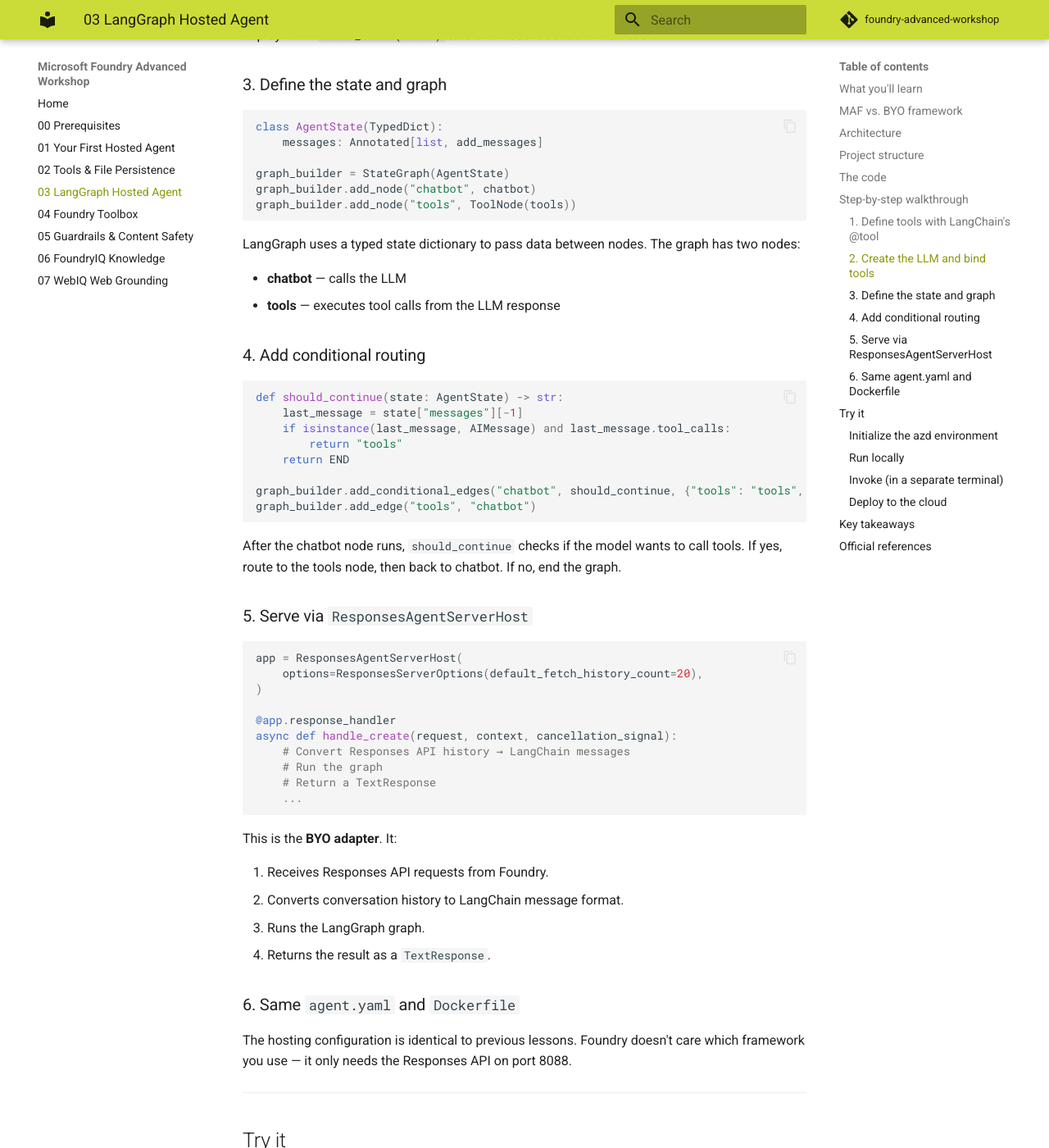
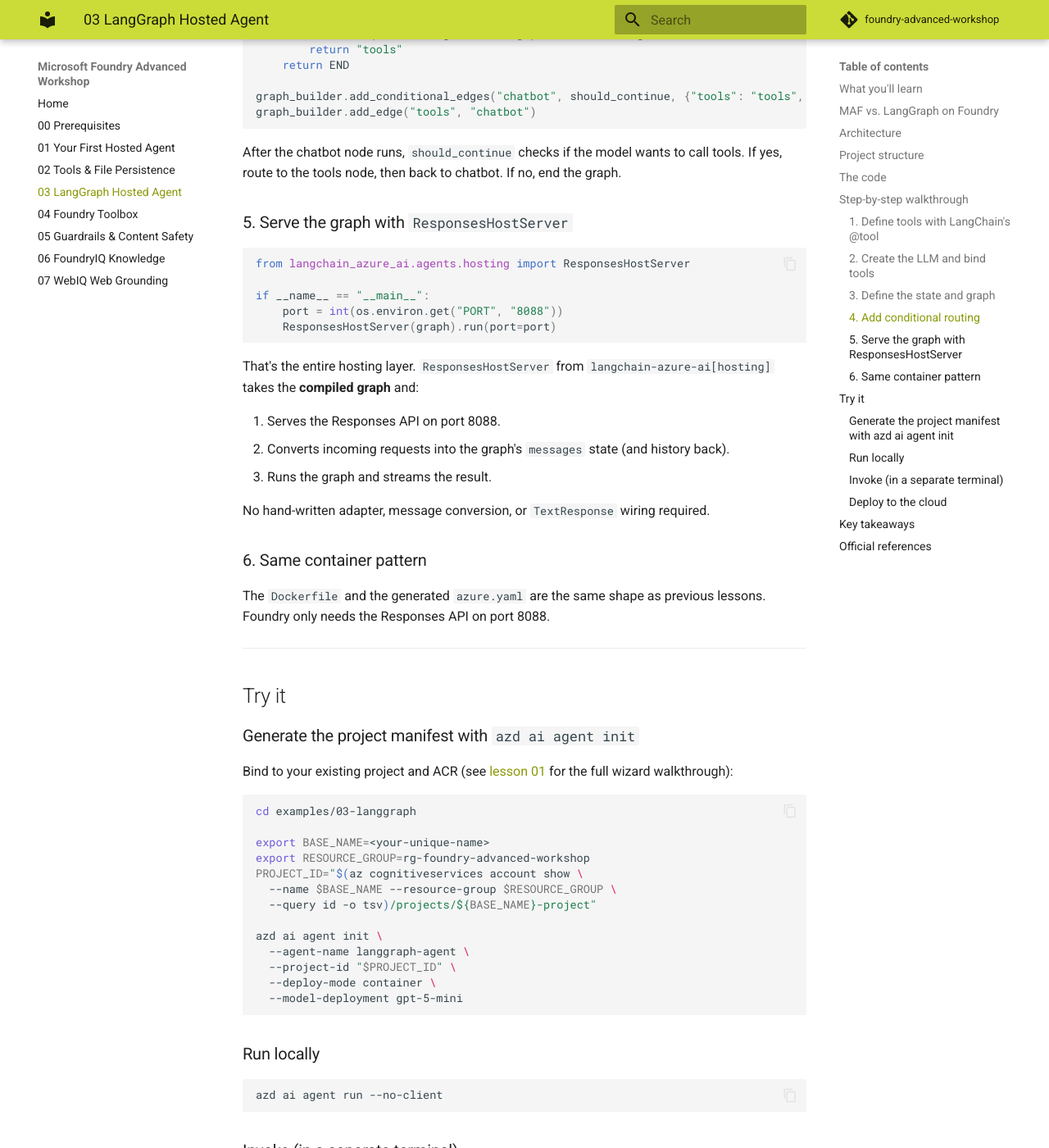
Before and after one commit to beyondelastic/foundry-advanced-workshop, an MkDocs documentation site: the page built from docs/03-langgraph-hosted-agent.md, in a window 1280 px wide and 1400 px high, scrolled down 6209 px. Shown: the whole window at 82% size. Built offline with MkDocs 1.6.1 and Material for MkDocs 9.7.7, drawn with Linux system fonts in a browser that asks for light colours; comment, search, counter and statistics services are not loaded; some of the changed text lies outside the part shown.

Commit message:
Refactor LangGraph hosted agent implementation: replace manual adapter with ResponsesHostServer, update Dockerfile to use Python 3.13, remove deprecated agent.yaml and azure.yaml, and enhance requirements.txt for better dependency management.

````diff
--- a/docs/03-langgraph-hosted-agent.md
+++ b/docs/03-langgraph-hosted-agent.md
@@ -1,28 +1,34 @@
 # 03 — LangGraph Hosted Agent
 
-Build the same healthcare assistant using **LangGraph** instead of Microsoft Agent Framework. This lesson demonstrates the **BYO (Bring Your Own) framework** pattern — you can host any Python agent framework on Foundry by implementing the Responses API protocol adapter.
+Build the same healthcare assistant using **LangGraph** instead of Microsoft Agent Framework. Since GA, Microsoft ships a supported hosting package — [`langchain-azure-ai[hosting]`](https://learn.microsoft.com/en-us/azure/foundry/how-to/develop/langchain-hosted-agents) — whose `ResponsesHostServer` takes a **compiled LangGraph graph** and handles all the Responses protocol plumbing for you. You build the graph; it does the rest. No hand-written adapter required.
 
 ---
 
 ## What you'll learn
 
 - Build a LangGraph agent with a `StateGraph`, tool nodes, and conditional routing.
-- Use `ResponsesAgentServerHost` from `azure-ai-agentserver-responses` to serve the agent on Foundry.
-- Understand the difference between MAF-native and BYO framework approaches.
+- Host a compiled LangGraph graph with `ResponsesHostServer` from `langchain-azure-ai[hosting]`.
+- Understand the difference between the MAF-native and LangGraph-on-Foundry approaches.
 
 ---
 
-## MAF vs. BYO framework
+## MAF vs. LangGraph on Foundry
 
-| | Microsoft Agent Framework (Lessons 01–02) | BYO framework (this lesson) |
+| | Microsoft Agent Framework (Lessons 01–02) | LangGraph on Foundry (this lesson) |
 |---|---|---|
-| Protocol handling | Built-in via `ResponsesHostServer` | Manual via `ResponsesAgentServerHost` |
+| Protocol handling | Built-in via MAF `ResponsesHostServer` | Built-in via `langchain-azure-ai[hosting]` `ResponsesHostServer` |
 | Tool definition | `@tool` decorator (agent_framework) | `@tool` decorator (langchain_core) |
 | Graph / orchestration | Handled internally by MAF | You build the graph (LangGraph) |
-| Conversation history | Managed by MAF | You convert history from the Responses API format |
+| Conversation history | Managed by MAF | Managed by the hosting package |
 | Flexibility | Convention over configuration | Full control over the agent loop |
 
 Both approaches produce the same result: a hosted agent accessible via the Responses API on port 8088.
+
+!!! note "No more hand-written adapter"
+    Earlier previews required a custom `ResponsesAgentServerHost` handler that
+    translated Responses requests into LangChain messages and back. The supported
+    `langchain-azure-ai[hosting]` package now does that for you — you pass it the
+    compiled graph and nothing else.
 
 ---
 
@@ -31,13 +37,12 @@ Both approaches produce the same result: a hosted agent accessible via the Respo
 ```mermaid
 flowchart TB
     subgraph "Foundry Hosted Runtime"
-        API["Responses API<br/>(port 8088)"] --> Handler["response_handler"]
-        Handler --> Graph["LangGraph StateGraph"]
+        API["Responses API<br/>(port 8088)"] --> Host["ResponsesHostServer<br/>(langchain-azure-ai[hosting])"]
+        Host --> Graph["LangGraph StateGraph"]
         Graph --> Chatbot["chatbot node"]
-        Graph --> Tools["tools node"]
         Chatbot -->|tool_calls?| Route{"should_continue"}
-        Route -->|yes| Tools
-        Route -->|no| Response["TextResponse"]
+        Route -->|yes| Tools["tools node"]
+        Route -->|no| Host
         Tools --> Chatbot
     end
     Client["Foundry Portal / SDK"] -->|HTTP| API
@@ -49,12 +54,15 @@ flowchart TB
 
 ```
 examples/03-langgraph/
-├── main.py            ← LangGraph agent + Responses API adapter
-├── agent.yaml         ← hosting metadata
-├── azure.yaml         ← azd project manifest
+├── main.py            ← LangGraph graph + ResponsesHostServer
 ├── Dockerfile         ← identical container pattern
-└── requirements.txt   ← LangGraph + protocol libraries
+├── .dockerignore
+└── requirements.txt   ← LangGraph + langchain-azure-ai[hosting]
 ```
+
+!!! note "`azure.yaml` is generated by `azd ai agent init`"
+    As in lessons 01–02, the hosting manifest is generated by `init` and git-ignored —
+    there is no committed `agent.yaml`.
 
 ---
 
@@ -69,17 +77,11 @@ import json
 import os
 from typing import Annotated, Any
 
-from azure.ai.agentserver.responses import (
-    CreateResponse,
-    ResponseContext,
-    ResponsesAgentServerHost,
-    ResponsesServerOptions,
-    TextResponse,
-)
 from azure.identity import DefaultAzureCredential
 from dotenv import load_dotenv
+from langchain_azure_ai.agents.hosting import ResponsesHostServer
 from langchain_azure_ai.chat_models import AzureAIOpenAIApiChatModel
-from langchain_core.messages import AIMessage, HumanMessage, SystemMessage
+from langchain_core.messages import AIMessage, SystemMessage
 from langchain_core.tools import tool
 from langgraph.graph import END, START, StateGraph
 from langgraph.graph.message import add_messages
@@ -135,7 +137,7 @@ tools = [lookup_patient_record, calculate_bmi]
 # --- LLM ---
 
 llm = AzureAIOpenAIApiChatModel(
-    project_endpoint=os.environ["AZURE_AI_PROJECT_ENDPOINT"],
+    project_endpoint=os.environ.get("FOUNDRY_PROJECT_ENDPOINT") or os.environ["AZURE_AI_PROJECT_ENDPOINT"],
     model=os.environ["AZURE_AI_MODEL_DEPLOYMENT_NAME"],
     credential=credential,
 ).bind_tools(tools)
@@ -179,53 +181,12 @@ graph = graph_builder.compile()
 
 
 # --- Responses API host ---
-
-app = ResponsesAgentServerHost(
-    options=ResponsesServerOptions(default_fetch_history_count=20),
-)
-
-
-@app.response_handler
-async def handle_create(
-    request: CreateResponse,
-    context: ResponseContext,
-    cancellation_signal: Any,
-):
-    messages: list = []
-    history = await context.get_history()
-    for item in history:
-        if hasattr(item, "role") and hasattr(item, "content"):
-            text = ""
-            for part in item.content:
-                if hasattr(part, "text"):
-                    text += part.text
-            if item.role == "user":
-                messages.append(HumanMessage(content=text))
-            elif item.role == "assistant":
-                messages.append(AIMessage(content=text))
-
-    user_text = await context.get_input_text()
-    messages.append(HumanMessage(content=user_text))
-
-    result = await graph.ainvoke({"messages": messages})
-
-    final_message = result["messages"][-1]
-    if hasattr(final_message, "content"):
-        content = final_message.content
-        if isinstance(content, list):
-            response_text = "".join(
-                part if isinstance(part, str) else part.get("text", "")
-                for part in content
-            )
-        else:
-            response_text = content
-    else:
-        response_text = str(final_message)
-    return TextResponse(context, request, text=response_text)
-
+# ResponsesHostServer takes the compiled graph directly and handles
+# Responses history, threading, and streaming.
 
 if __name__ == "__main__":
-    app.run()
+    port = int(os.environ.get("PORT", "8088"))
+    ResponsesHostServer(graph).run(port=port)
 ```
 
 ---
@@ -249,13 +210,13 @@ LangChain's `@tool` decorator works similarly to MAF's — it extracts the funct
 
 ```python
 llm = AzureAIOpenAIApiChatModel(
-    project_endpoint=os.environ["AZURE_AI_PROJECT_ENDPOINT"],
+    project_endpoint=os.environ.get("FOUNDRY_PROJECT_ENDPOINT") or os.environ["AZURE_AI_PROJECT_ENDPOINT"],
     model=os.environ["AZURE_AI_MODEL_DEPLOYMENT_NAME"],
     credential=credential,
 ).bind_tools(tools)
 ```
 
-`AzureAIOpenAIApiChatModel` from `langchain-azure-ai` connects to your Foundry model deployment. `.bind_tools(tools)` tells the model about available tools.
+`AzureAIOpenAIApiChatModel` from `langchain-azure-ai` connects to your Foundry model deployment. `.bind_tools(tools)` tells the model about available tools. The hosted runtime injects `FOUNDRY_PROJECT_ENDPOINT`; the fallback keeps local `.env` runs working.
 
 ### 3. Define the state and graph
 
@@ -288,60 +249,56 @@ graph_builder.add_edge("tools", "chatbot")
 
 After the chatbot node runs, `should_continue` checks if the model wants to call tools. If yes, route to the tools node, then back to chatbot. If no, end the graph.
 
-### 5. Serve via `ResponsesAgentServerHost`
+### 5. Serve the graph with `ResponsesHostServer`
 
 ```python
-app = ResponsesAgentServerHost(
-    options=ResponsesServerOptions(default_fetch_history_count=20),
-)
+from langchain_azure_ai.agents.hosting import ResponsesHostServer
 
-@app.response_handler
-async def handle_create(request, context, cancellation_signal):
-    # Convert Responses API history → LangChain messages
-    # Run the graph
-    # Return a TextResponse
-    ...
+if __name__ == "__main__":
+    port = int(os.environ.get("PORT", "8088"))
+    ResponsesHostServer(graph).run(port=port)
 ```
 
-This is the **BYO adapter**. It:
+That's the entire hosting layer. `ResponsesHostServer` from `langchain-azure-ai[hosting]` takes the **compiled graph** and:
 
-1. Receives Responses API requests from Foundry.
-2. Converts conversation history to LangChain message format.
-3. Runs the LangGraph graph.
-4. Returns the result as a `TextResponse`.
+1. Serves the Responses API on port 8088.
+2. Converts incoming requests into the graph's `messages` state (and history back).
+3. Runs the graph and streams the result.
 
-### 6. Same `agent.yaml` and `Dockerfile`
+No hand-written adapter, message conversion, or `TextResponse` wiring required.
 
-The hosting configuration is identical to previous lessons. Foundry doesn't care which framework you use — it only needs the Responses API on port 8088.
+### 6. Same container pattern
+
+The `Dockerfile` and the generated `azure.yaml` are the same shape as previous lessons. Foundry only needs the Responses API on port 8088.
 
 ---
 
 ## Try it
 
-### Initialize the azd environment
+### Generate the project manifest with `azd ai agent init`
+
+Bind to your existing project and ACR (see [lesson 01](01-your-first-hosted-agent.md) for the full wizard walkthrough):
 
 ```bash
 cd examples/03-langgraph
-azd ai agent init
+
+export BASE_NAME=<your-unique-name>
+export RESOURCE_GROUP=rg-foundry-advanced-workshop
+PROJECT_ID="$(az cognitiveservices account show \
+  --name $BASE_NAME --resource-group $RESOURCE_GROUP \
+  --query id -o tsv)/projects/${BASE_NAME}-project"
+
+azd ai agent init \
+  --agent-name langgraph-agent \
+  --project-id "$PROJECT_ID" \
+  --deploy-mode container \
+  --model-deployment gpt-5-mini
 ```
-
-Follow the same wizard steps as previous lessons (select existing code, Docker, your project, ACR, and model).
-
-!!! warning "Fix `agent.yaml` after init"
-    Ensure `agent.yaml` includes both env vars:
-
-    ```yaml
-    environment_variables:
-        - name: AZURE_AI_MODEL_DEPLOYMENT_NAME
-          value: ${AZURE_AI_MODEL_DEPLOYMENT_NAME}
-        - name: AZURE_AI_PROJECT_ENDPOINT
-          value: ${AZURE_AI_PROJECT_ENDPOINT}
-    ```
 
 ### Run locally
 
 ```bash
-azd ai agent run
+azd ai agent run --no-client
 ```
 
 ### Invoke (in a separate terminal)
@@ -373,27 +330,10 @@ BMI: 29.3 (overweight)
 ### Deploy to the cloud
 
 ```bash
-azd deploy langgraph-agent
+azd deploy
 ```
 
-After the first deploy, assign the **Foundry User** role to the **agent identity**:
-
-```bash
-AGENT_NAME=langgraph-agent
-PROJECT_NAME=${BASE_NAME}-project
-
-AGENT_IDENTITY=$(az ad sp list \
-  --display-name "${BASE_NAME}-${PROJECT_NAME}-${AGENT_NAME}-AgentIdentity" \
-  --query "[0].id" -o tsv)
-
-az role assignment create \
-  --assignee-object-id "$AGENT_IDENTITY" \
-  --assignee-principal-type ServicePrincipal \
-  --role "53ca6127-db72-4b80-b1b0-d745d6d5456d" \
-  --scope "$ACCOUNT_ID"
-```
-
-Then invoke remotely:
+No manual agent-identity role assignment is needed (see [lesson 01](01-your-first-hosted-agent.md#invoke-the-deployed-agent)). Then invoke remotely:
 
 ```bash
 azd ai agent invoke "Look up patient P-1001 and calculate BMI for 70kg at 1.65m"
@@ -403,18 +343,17 @@ azd ai agent invoke "Look up patient P-1001 and calculate BMI for 70kg at 1.65m"
 
 ## Key takeaways
 
-- You can host **any** Python agent framework on Foundry using the BYO pattern.
-- `ResponsesAgentServerHost` is the protocol adapter that bridges your framework to Foundry.
+- Microsoft's supported `langchain-azure-ai[hosting]` package hosts a compiled LangGraph graph directly — no hand-written adapter.
+- `ResponsesHostServer(graph).run()` is the entire hosting layer.
 - LangGraph gives you explicit control over the agent loop with `StateGraph`, nodes, and conditional edges.
-- The `agent.yaml` and `Dockerfile` are the same regardless of framework.
+- The container pattern is the same regardless of framework — Foundry only needs the Responses API on port 8088.
 - The tools produce identical results — the difference is in orchestration, not capability.
 
 ---
 
 ## Official references
 
+- [Host LangGraph agents as Foundry hosted agents](https://learn.microsoft.com/en-us/azure/foundry/how-to/develop/langchain-hosted-agents)
 - [Foundry samples — LangGraph chat](https://github.com/microsoft-foundry/foundry-samples/tree/main/samples/python/hosted-agents/langgraph/langgraph-chat)
-- [BYO framework hosted agents](https://learn.microsoft.com/en-us/azure/foundry/agents/concepts/hosted-agents#bring-your-own-framework)
 - [LangGraph documentation](https://langchain-ai.github.io/langgraph/)
 - [langchain-azure-ai](https://python.langchain.com/docs/integrations/chat/azure_ai/)
-- [azure-ai-agentserver-responses](https://pypi.org/project/azure-ai-agentserver-responses/)
````
Also changed, not shown: 6 other files.
